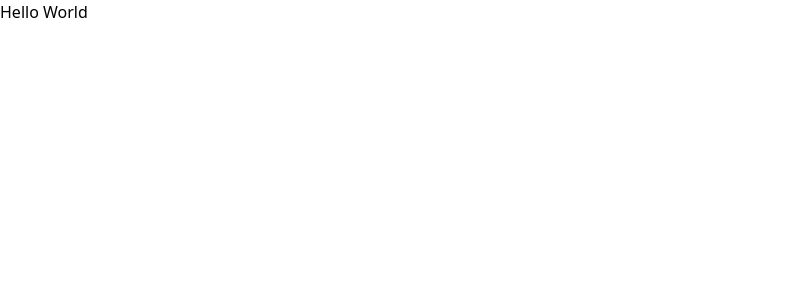
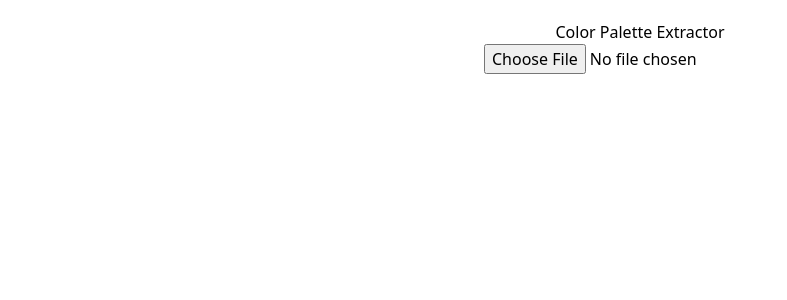
Before and after one commit to gracielilykelly/palette-picker, a React (Create React App) app in the folder palette-picker/: page / in a window 1280 px wide. Shown: the top 300 px of the page, without its empty margins (0-787 px from the left). Built offline with nearby package versions, Linux system fonts and the light colour scheme; the HTML template or start-up script is replaced by a standard one.

Commit message:
Get color palette from Image

```diff
--- a/palette-picker/package.json
+++ b/palette-picker/package.json
@@ -10,6 +10,7 @@
     "@types/node": "^16.18.105",
     "@types/react": "^18.3.3",
     "@types/react-dom": "^18.3.0",
+    "node-vibrant": "^3.1.6",
     "react": "^18.3.1",
     "react-dom": "^18.3.1",
     "react-scripts": "^5.0.1",
--- a/palette-picker/src/App.tsx
+++ b/palette-picker/src/App.tsx
@@ -1,9 +1,36 @@
-function App() {
+import React, { useState } from 'react';
+import ImageUpload from './components/ImageUpload';
+import ColorPalette from './components/ColorPalette';
+import { buildPaletteFromImage } from './services/palettes';
+
+const App: React.FC = () => {
+  const [colors, setColors] = useState<object[]>([]);
+  const [imageSrc, setImageSrc] = useState<string | null>(null);
+
+  const handleImageUpload = (file: File) => {
+    const reader = new FileReader();
+    reader.onload = (e) => {
+      if (e.target) {
+        setImageSrc(e.target.result as string);
+        const paletteColors = buildPaletteFromImage(reader.result as string);
+        setColors(paletteColors);
+      }
+    };
+    reader.readAsDataURL(file);
+  };
+
   return (
-    <div className="App">
-      <h1>Hello World</h1>
+    <div style={{ textAlign: 'center', padding: '20px' }}>
+      <h1>Color Palette Extractor</h1>
+      <ImageUpload onImageUpload={handleImageUpload} />
+      {imageSrc && (
+        <div>
+          <img src={imageSrc} alt="Uploaded" style={{ maxWidth: '100%', marginTop: '20px' }} />
+        </div>
+      )}
+      {colors.length > 0 && <ColorPalette colors={colors} />}
     </div>
   );
-}
+};
 
 export default App;
--- /dev/null
+++ b/palette-picker/src/components/ColorPalette.tsx
@@ -0,0 +1,26 @@
+import React from 'react';
+
+interface ColorPaletteProps {
+  colors: any[];
+}
+
+const ColorPalette: React.FC<ColorPaletteProps> = ({ colors }) => {
+  return (
+
+    <div style={{ display: 'flex', gap: '10px', marginTop: '20px' }}>
+      {colors.map((color, index) => (
+        <div
+          key={index}
+          style={{
+            backgroundColor: color.hexValue,
+            width: '50px',
+            height: '50px',
+            borderRadius: '5px',
+          }}
+        />
+      ))}
+    </div>
+  );
+};
+
+export default ColorPalette;
--- /dev/null
+++ b/palette-picker/src/components/ImageUpload.tsx
@@ -0,0 +1,21 @@
+import React, { ChangeEvent } from 'react';
+
+interface ImageUploadProps {
+  onImageUpload: (file: File) => void;
+}
+
+const ImageUpload: React.FC<ImageUploadProps> = ({ onImageUpload }) => {
+  const handleFileChange = (e: ChangeEvent<HTMLInputElement>) => {
+    if (e.target.files && e.target.files.length > 0) {
+      onImageUpload(e.target.files[0]);
+    }
+  };
+
+  return (
+    <div>
+      <input type="file" accept="image/*" onChange={handleFileChange} />
+    </div>
+  );
+};
+
+export default ImageUpload;
--- /dev/null
+++ b/palette-picker/src/services/palettes.ts
@@ -0,0 +1,15 @@
+import Vibrant from "node-vibrant";
+
+export const buildPaletteFromImage = function (imageSrc: string): object[] {
+    const colors: object[] = [];
+    Vibrant.from(imageSrc).getPalette()
+    .then((palette: any) => {
+        Object.entries(palette).forEach(([key]) => {
+            const colorName = key;
+            const hexValue = palette[key].getHex();
+            colors.push({colorName, hexValue})
+        })
+
+    })
+    return colors;
+}
```
Also changed, not shown: 1 other file (tests, documents, lock files or other folders).
